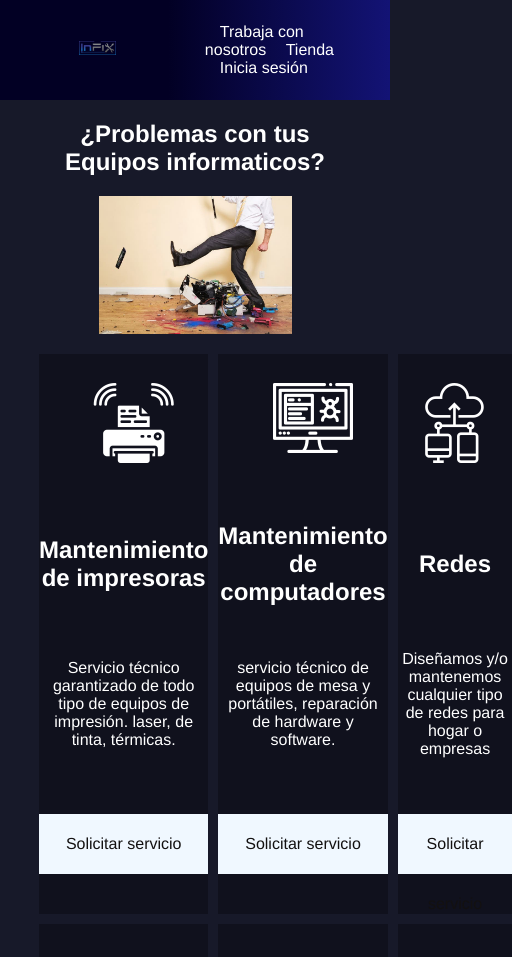
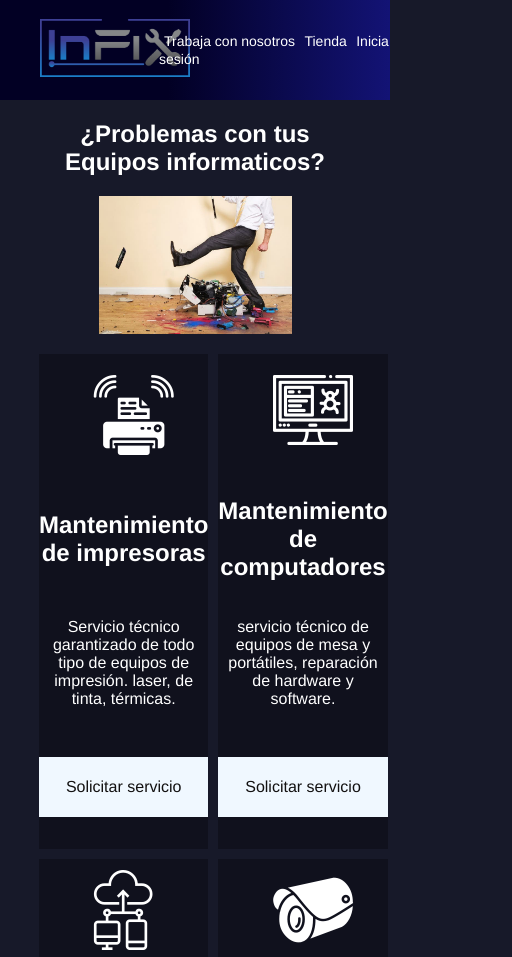
Before and after one commit to Jhonander95/Infix, a plain HTML site: page index.html in a window 390 px wide. Shown: the top 957 px of the page, 512 px wide, since content can reach past the window. Drawn offline with Linux system fonts and the light colour scheme.

Commit message:
agregue algunas funciones responsive-falta agregar el menu hamburgesa

```diff
--- a/estilos.css
+++ b/estilos.css
@@ -127,3 +127,49 @@ main .main-section figure img {
     line-height: 60px;
     background-color: rgb(168, 167, 240);
 }
+/*
+--------------------------------------Responsive------------------------------------------------ */
+
+@media screen and (max-width: 1023px){
+
+}
+
+@media screen and (max-width: 768px){
+
+    .menu-container {
+        width: 100%;
+    }
+    .menu-container nav ul li {
+        margin-left: 5px;
+    }
+    .menu-container figure {
+        width: 10%;
+     }
+
+     .menu-container figure img {
+         width: 150px;
+     }
+
+}
+
+@media screen and (max-width: 480px){
+    .menu-container nav ul li a {
+        font-size: 14px;
+    }
+    .features .features-container {
+        width: 80%;
+        display: grid;
+        grid-template-columns: 1fr 1fr;
+        grid-gap: 10px;
+    }
+
+}
+
+@media screen and (max-width: 320px){
+    .features .features-container {
+        width: 80%;
+        display: grid;
+        grid-template-columns: 1fr;
+        grid-gap: 10px;
+    }
+}
```
